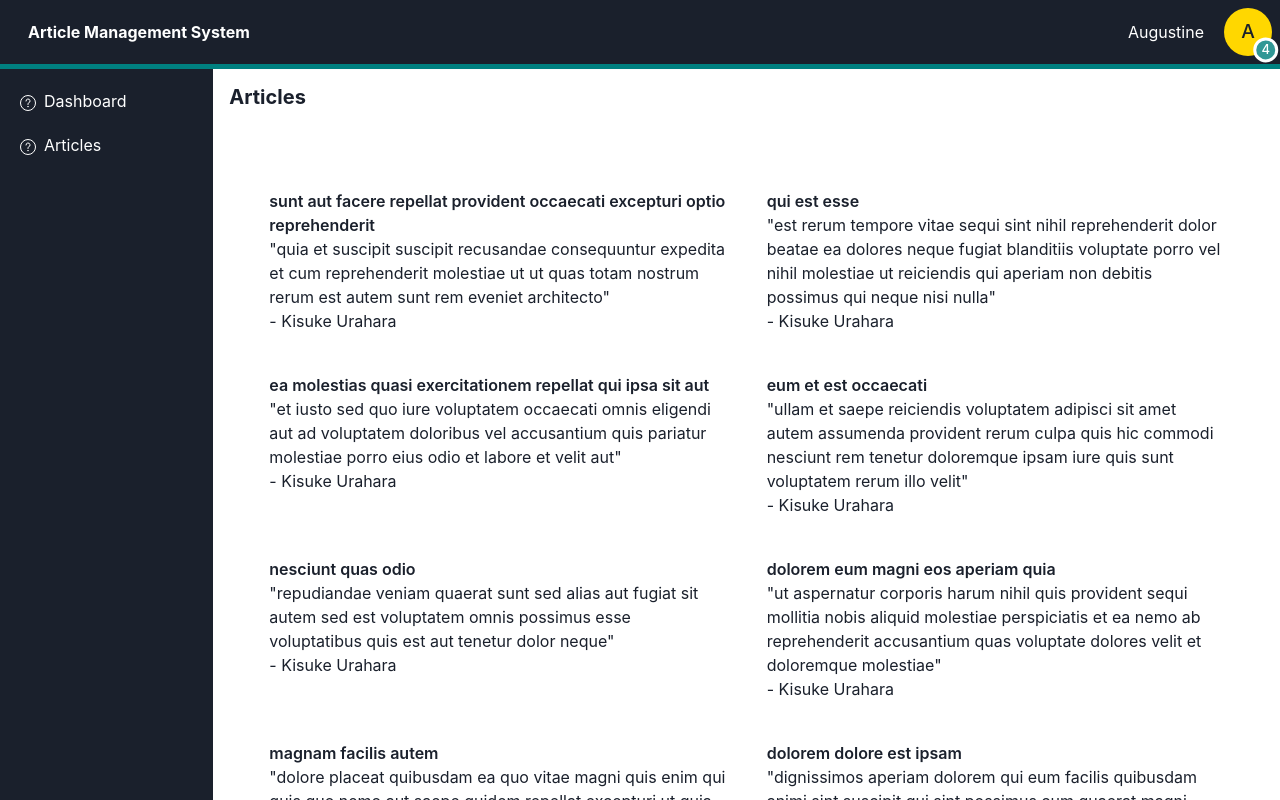
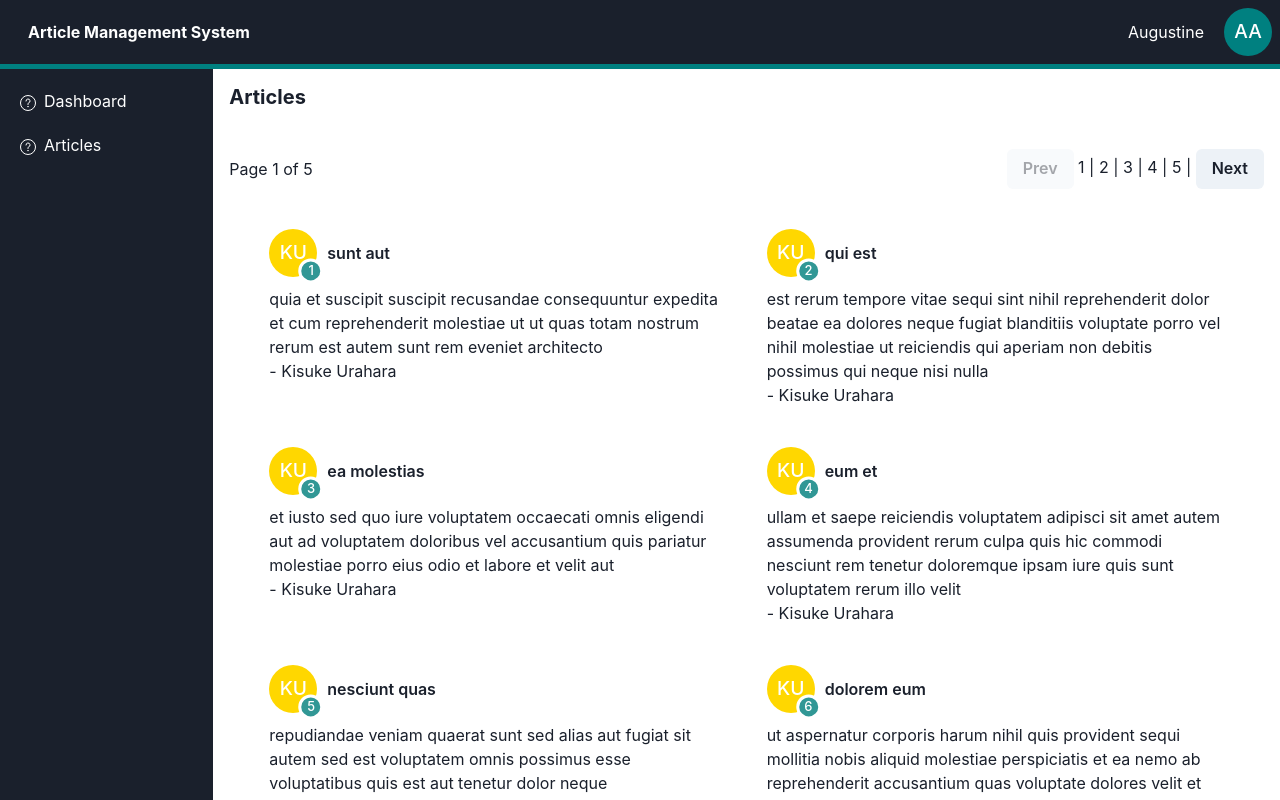
Before and after one commit to akotonyStark/article-management-system, a React (Vite) app: page /articles in a window 1280 px wide. Shown: the top 800 px of the page. Built offline with nearby package versions, Linux system fonts and the light colour scheme; data requests are answered from the project's data file.

Commit message:
Pagination feature included

```diff
--- a/src/components/ArticleCard.tsx
+++ b/src/components/ArticleCard.tsx
@@ -1,11 +1,28 @@
+import { Avatar, AvatarBadge, Text } from "@chakra-ui/react";
 import { Article } from "../pages/Articles";
 
-const ArticleCard = ( props : any) => {
-    const {article} = props
+type PropTypes = {
+    article : Article
+}
+
+const ArticleCard = ({article} : PropTypes) => {
+
   return (
     <div key={article.id}>
-      <p style={{ fontWeight: 600 }}>{article?.title}</p>
-      <blockquote>"{article?.body}"</blockquote>
+      <div style={{ fontWeight: 600, marginBottom:10, display: 'flex', alignItems:'center' }}>
+
+        <Avatar src={""} bg={"gold"} name={article?.userId}>
+          <AvatarBadge width="1.3em" bg={"teal.500"}>
+            <Text fontSize={"small"} color={"white"}>
+              {article.id}
+            </Text>
+          </AvatarBadge>
+        </Avatar>
+
+        <span style={{marginLeft:10}}>{article?.title.split(' ').slice(0,2).join(' ')}</span>
+      </div>
+
+      <blockquote>{article?.body}</blockquote>
       <span> - {article?.userId}</span>
     </div>
   );
--- a/src/components/Navbar.tsx
+++ b/src/components/Navbar.tsx
@@ -1,6 +1,5 @@
 import {
   Avatar,
-  AvatarBadge,
   Flex,
   Heading,
   HStack,
@@ -16,12 +15,7 @@ const Navbar = () => {
 
       <HStack spacing={"20px"}>
       <Text>Augustine</Text>
-        <Avatar src={""} bg={"gold"} name="Augustine">
-          <AvatarBadge width="1.3em" bg={"teal.500"}>
-            <Text fontSize={"small"} color={"white"}>
-              4
-            </Text>
-          </AvatarBadge>
+        <Avatar src={""} bg={"teal"} name="Augustine Ampofo">
         </Avatar>
       </HStack>
     </Flex>
--- /dev/null
+++ b/src/components/Pagination.tsx
@@ -0,0 +1,37 @@
+import { Button, HStack, Spacer } from "@chakra-ui/react";
+
+const Pagination = (props: any) => {
+  const { pages, pageIndex, totalNumberOfPages, setpageIndex } = props;
+
+  const handleNext = () => {
+    setpageIndex((page: number) => page + 1);
+  };
+
+  const handlePrev = () => {
+    setpageIndex((page: number) => page - 1);
+  };
+
+  return (
+    <HStack>
+      <div>
+        Page {pageIndex + 1} of {totalNumberOfPages}
+      </div>
+      <Spacer />
+      <span>
+        <Button isDisabled={pageIndex < 1} onClick={handlePrev}>Prev</Button>{" "}
+        {pages?.map((page: number) => (
+          <span
+            key={page}
+            style={{ cursor: "pointer" }}
+            onClick={() => setpageIndex(page)}
+          >
+            {page + 1} |{" "}
+          </span>
+        ))}
+        <Button isDisabled={pageIndex == totalNumberOfPages-1} onClick={handleNext}>Next</Button>
+      </span>
+    </HStack>
+  );
+};
+
+export default Pagination;
--- a/src/components/Sidebar.tsx
+++ b/src/components/Sidebar.tsx
@@ -5,7 +5,7 @@ import { NavLink } from "react-router-dom"
 
 const Sidebar = () => {
     return (
-        <List color={'white'} background={'#1a202c'} height={'100vh'} fontSize={{base:'0.6em', md:'0.8em', lg:'1em'}} spacing={5} p={5} >
+        <List color={'white'} background={'#1a202c'} height={'100%'} fontSize={{base:'0.6em', md:'0.8em', lg:'1em'}} spacing={5} p={5} >
             <ListItem>
                 <ListIcon />
                 <NavLink to={'/'}>Dashboard</NavLink>
--- a/src/pages/Articles.tsx
+++ b/src/pages/Articles.tsx
@@ -1,6 +1,7 @@
 import { Grid, Heading, SimpleGrid } from "@chakra-ui/react";
 import { lazy, Suspense, useEffect, useState } from "react";
 import Loading from "../components/Loading";
+import Pagination from "../components/Pagination";
 
 export type Article = {
   userId: string;
@@ -9,11 +10,21 @@ export type Article = {
   body: string;
 };
 
-const ArticleCard = lazy(() => import('../components/ArticleCard'));
-
+const ArticleCard = lazy(() => import("../components/ArticleCard"));
 
 const Articles = () => {
   const [articles, setArticles] = useState<Article[]>([]);
+  const [pageIndex, setpageIndex] = useState<number>(0);
+  const [resultsPerPage] = useState<number>(20);
+
+  const totalNumberOfPages = Math.ceil(articles.length / resultsPerPage);
+  const visibleArticles = articles.slice(
+    resultsPerPage * pageIndex,
+    resultsPerPage * pageIndex + resultsPerPage
+  );
+  const pages = Array(totalNumberOfPages)
+    .fill(0)
+    .map((item, index) => item + index);
 
   useEffect(() => {
     const fetchArticles = async () => {
@@ -29,6 +40,8 @@ const Articles = () => {
       <Heading size={"md"} pb={10}>
         Articles
       </Heading>
+        <Pagination pages={pages} pageIndex={pageIndex} totalNumberOfPages={totalNumberOfPages} setpageIndex={setpageIndex}/>
+
       <SimpleGrid
         p={10}
         spacing={10}
@@ -37,10 +50,13 @@ const Articles = () => {
         minH={"95vh"}
         overflow={"auto"}
       >
-        <Suspense fallback={<Loading/>}>
-          {articles.map((article: Article) => <ArticleCard key={article?.id} article={article}/>)}
+        <Suspense fallback={<Loading />}>
+          {visibleArticles.map((article: Article) => (
+            <ArticleCard key={article?.id} article={article} />
+          ))}
         </Suspense>
       </SimpleGrid>
+      <Pagination  pages={pages} pageIndex={pageIndex} totalNumberOfPages={totalNumberOfPages} setpageIndex={setpageIndex}/>
     </Grid>
   );
 };
```
